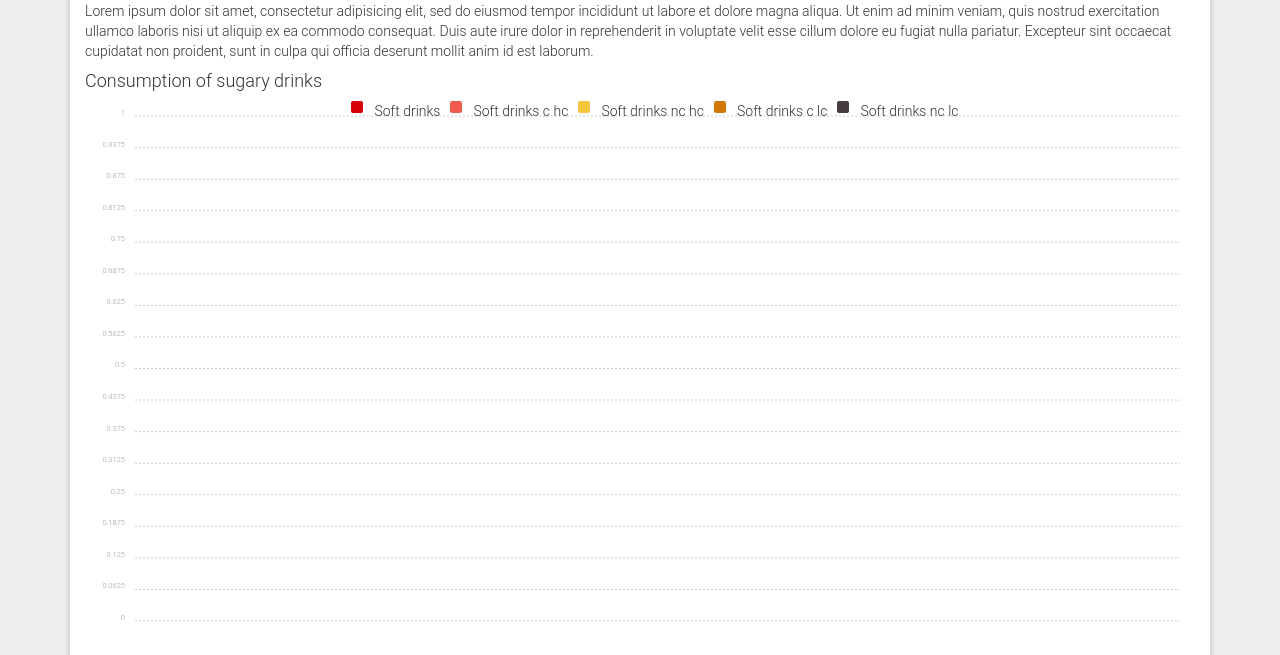
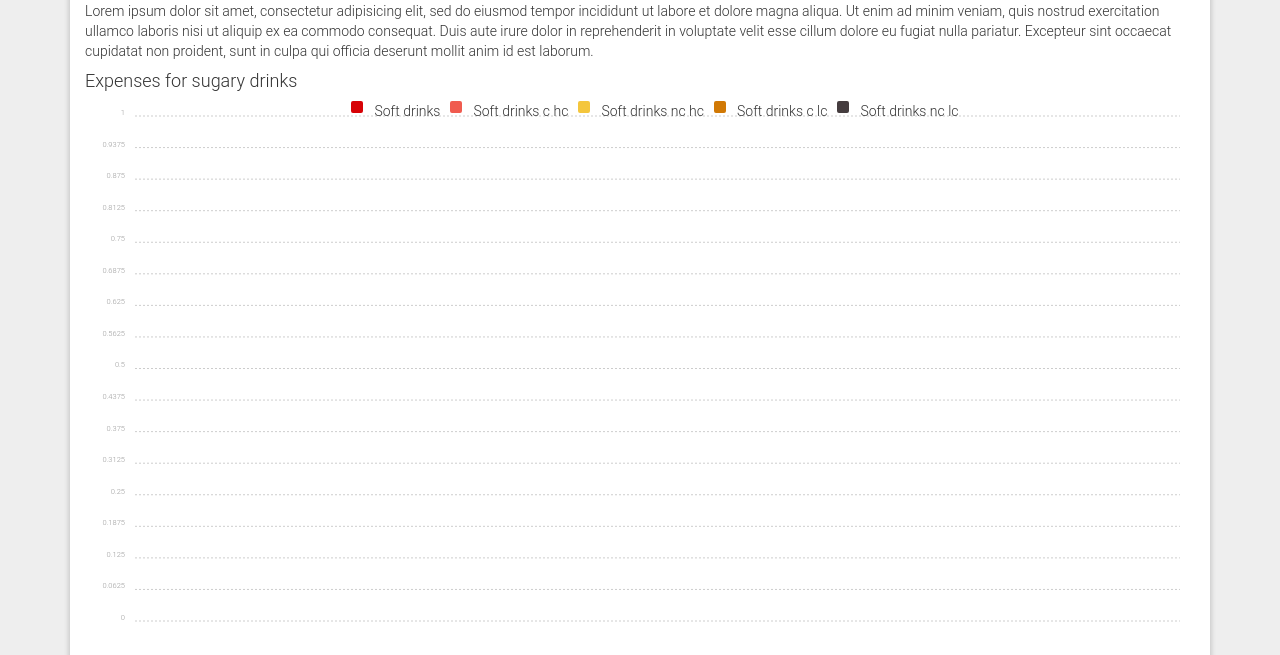
Before and after one commit to elahmo/dsfood, a Flask app: page /presentation in a window 1280 px wide. Shown: the part 1123-1778 px from the top of the page. Run offline with Flask 2, Linux system fonts and the light colour scheme; data that the repository does not hold is empty; some libraries are stand-ins or nearby versions.

Commit message:
Rename chart

```diff
--- a/app/templates/p_index.html
+++ b/app/templates/p_index.html
@@ -80,7 +80,7 @@
 	    cillum dolore eu fugiat nulla pariatur. Excepteur sint occaecat cupidatat non
 	    proident, sunt in culpa qui officia deserunt mollit anim id est laborum.</p>
 
-	    <h4>Consumption of sugary drinks</h4>
+	    <h4>Expenses for sugary drinks</h4>
 	    <div class="ct-chart ct-octave consumption-chart-index"></div>
 	  	<script type="text/javascript">
 	  		var data = {
```
